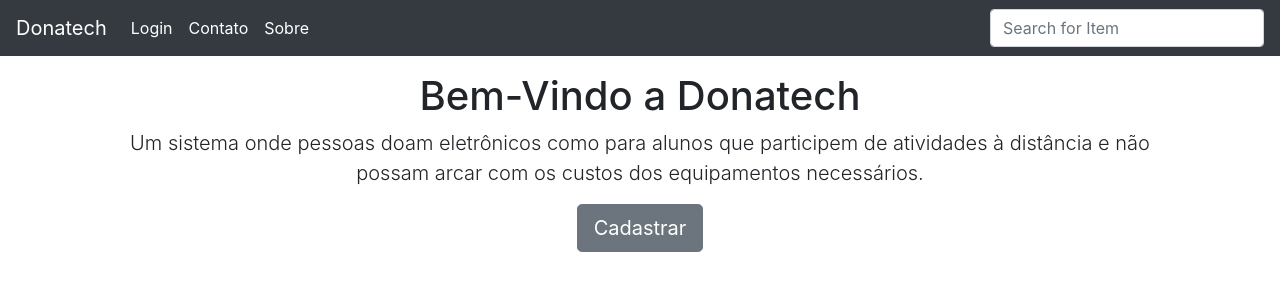
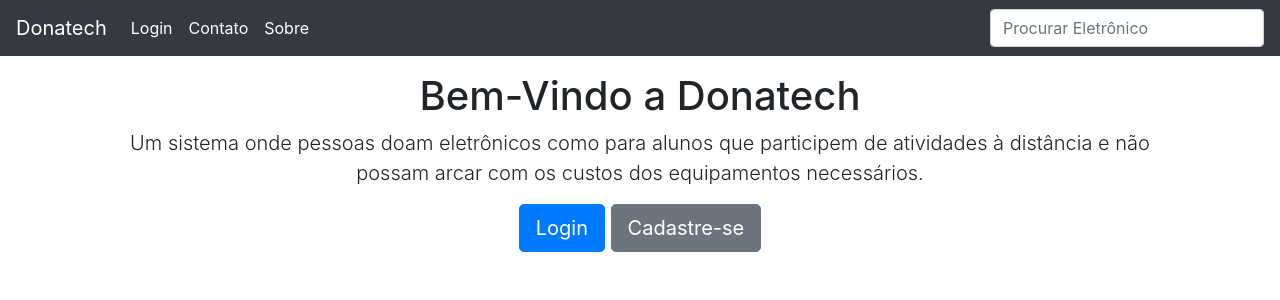
Before and after one commit to grpartichelli/donatech, a Flask app: page / in a window 1280 px wide. Shown: the top 300 px of the page. Run offline with Flask 2, Linux system fonts and the light colour scheme; some libraries are stand-ins or nearby versions.

Commit message:
Login messages working

```diff
--- a/app.py
+++ b/app.py
@@ -11,7 +11,7 @@ app.config['MYSQL_HOST'] = 'localhost'
 app.config['MYSQL_USER'] = 'root'
 app.config['MYSQL_DB'] = 'donatech'
 app.config['MYSQL_PASSWORD'] = '12345'
-app.config['MY_CURSORCLASS'] = 'DictCursor'
+app.config['MYSQL_CURSORCLASS'] = "DictCursor"
 
 mysql = MySQL(app)
 # HOME ROUTE
@@ -54,9 +54,13 @@ def register():
 
 @app.route('/login', methods=['GET', 'POST'])
 def login():
+
     if request.method == 'POST':
         email = request.form["email"]
         password_candidate = request.form["password"]
+        print(password_candidate)
+        print(email)
+        print('AAAAAAAAA')
 
         # Making a cursor to use the db
         cur = mysql.connection.cursor()
@@ -68,12 +72,15 @@ def login():
 
             # Compare passwords
             if sha256_crypt.verify(password_candidate, password):
-                pass
+                suc = "Você está logado."
+                return render_template('login.html', msg=suc)
             else:
-                pass
+                er = "Login falhou."
+                return render_template('login.html', error=er)
 
         else:
-            pass
+            er = "Email não encontrado."
+            return render_template('login.html', error=er)
 
         cur.close()
     return render_template('login.html')
--- a/templates/home.html
+++ b/templates/home.html
@@ -14,7 +14,9 @@
                 para alunos que participem de atividades à distância e não
                 possam arcar com os custos dos equipamentos necessários.</p>
             <p class="lead">
-                <a href="/register" class="btn btn-lg btn-secondary">Cadastrar</a>
+                <a href="/login" class="btn btn-lg btn-primary"> Login </a>
+                <a href="/register" class="btn btn-lg btn-secondary">Cadastre-se</a>
+
             </p>
         </main>
 
--- a/templates/includes/_navbar.html
+++ b/templates/includes/_navbar.html
@@ -20,7 +20,7 @@
 
         </ul>
         <form class="form-inline my-2 my-md-0">
-            <input class="form-control" type="text" placeholder="Search for Item">
+            <input class="form-control" type="text" placeholder="Procurar Eletrônico">
         </form>
     </div>
 </nav>
```
Also changed, not shown: templates/includes/_messages.html (+8 -0 lines), templates/login.html (+5 -6 lines).
